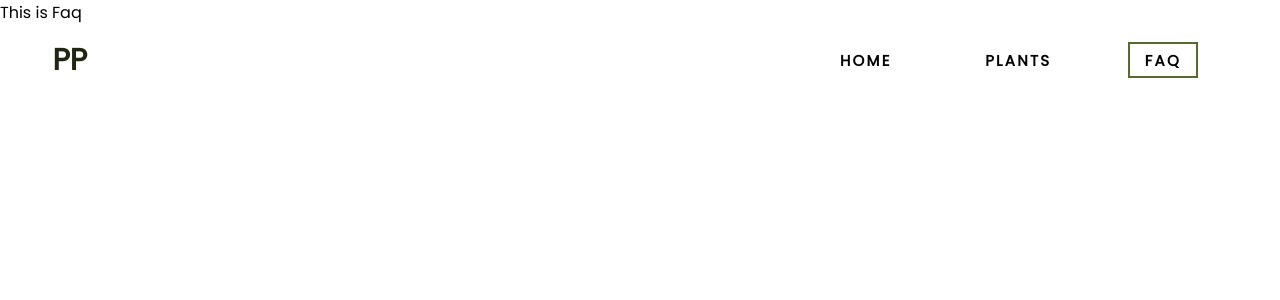
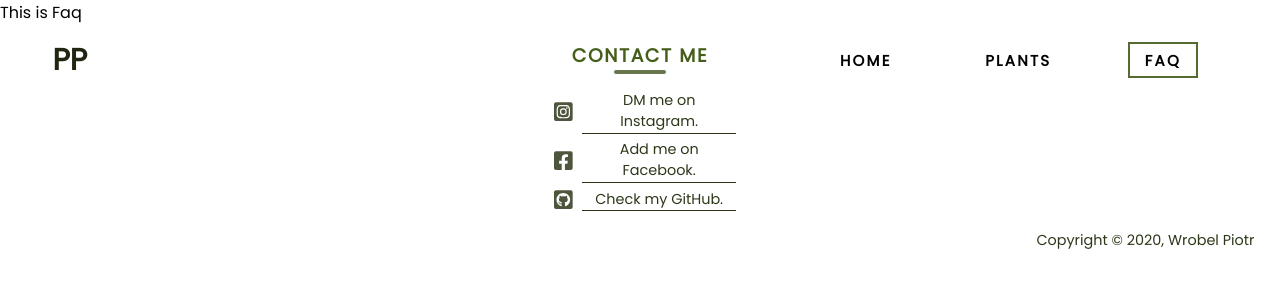
Before and after one commit to ajiiz/plants-react-app, a React (Create React App) app: page /faq in a window 1280 px wide. Shown: the top 300 px of the page. Built offline with nearby package versions, Linux system fonts and the light colour scheme.

Commit message:
Moved Footer component from HomePage to App so it will always render after the page content

```diff
--- a/src/components/App.js
+++ b/src/components/App.js
@@ -5,6 +5,7 @@ import Menu from './NavigationBar/Menu'
 import Home from './HomePage/Home'
 import Plants from './PlantsPage/Plants'
 import Faq from './FaqPage/Faq'
+import Footer from './Footer'
 
 const App = () => {
     return (
@@ -18,6 +19,7 @@ const App = () => {
                         <Route exact path="/plants" component={Plants} />
                         <Route exact path="/faq" component={Faq} />
                     </Switch>
+                    <Footer />
             </Router>
     )
 }
--- a/src/components/FaqPage/Faq.js
+++ b/src/components/FaqPage/Faq.js
@@ -1,4 +1,5 @@
 import React from 'react'
+import NavigationBar from '../NavigationBar/Menu'
 
 const Faq = () => {
     return (
--- a/src/components/HomePage/Home.js
+++ b/src/components/HomePage/Home.js
@@ -2,7 +2,6 @@ import React from 'react'
 import Quote from './Quote'
 import Header from './Header'
 import About from './About'
-import Footer from '../Footer'
 
 const Home = () => {
     return (
@@ -10,7 +9,6 @@ const Home = () => {
             <Header />
             <Quote />
             <About />
-            <Footer />
         </div>
     )
 }
```
